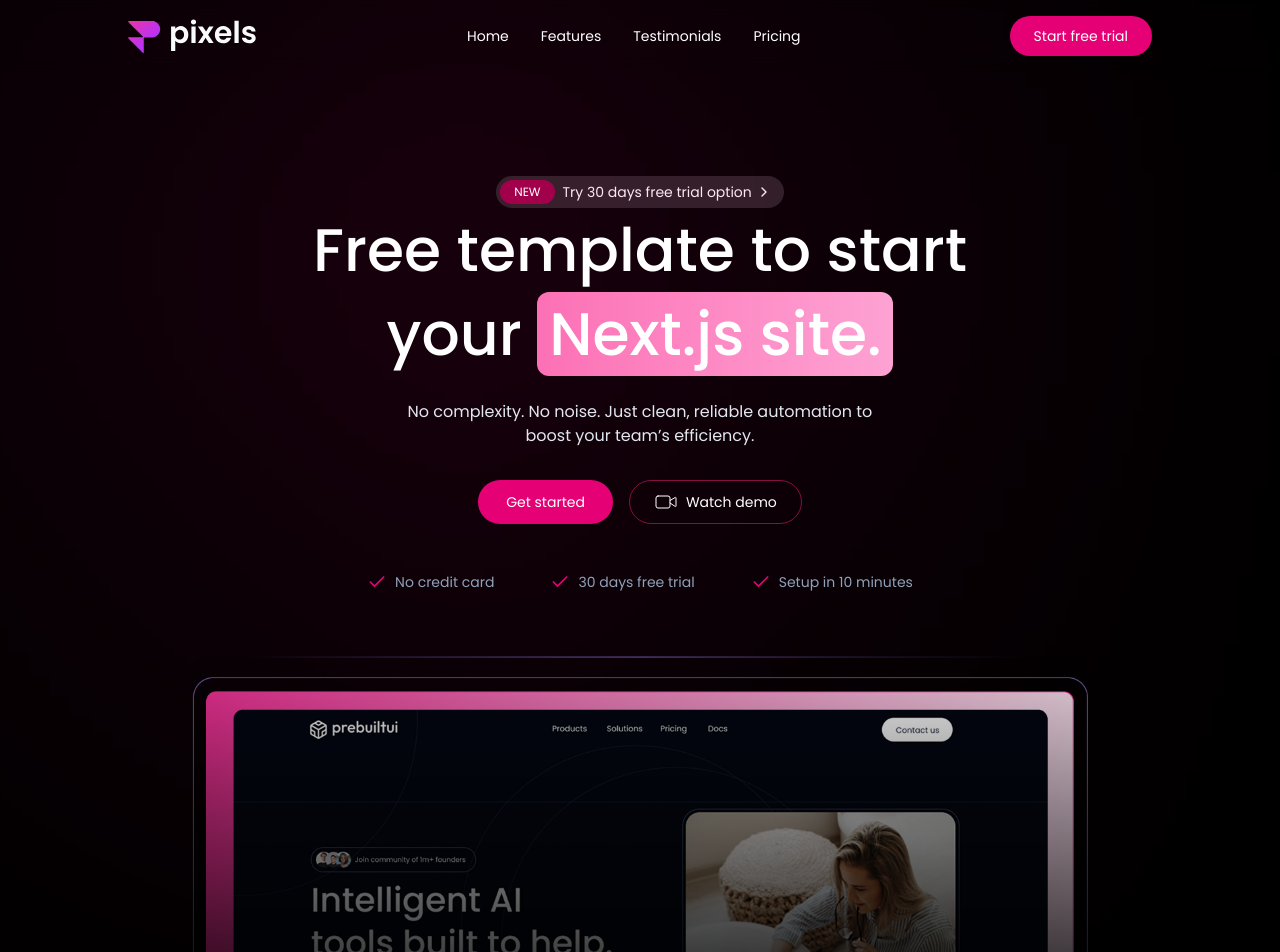
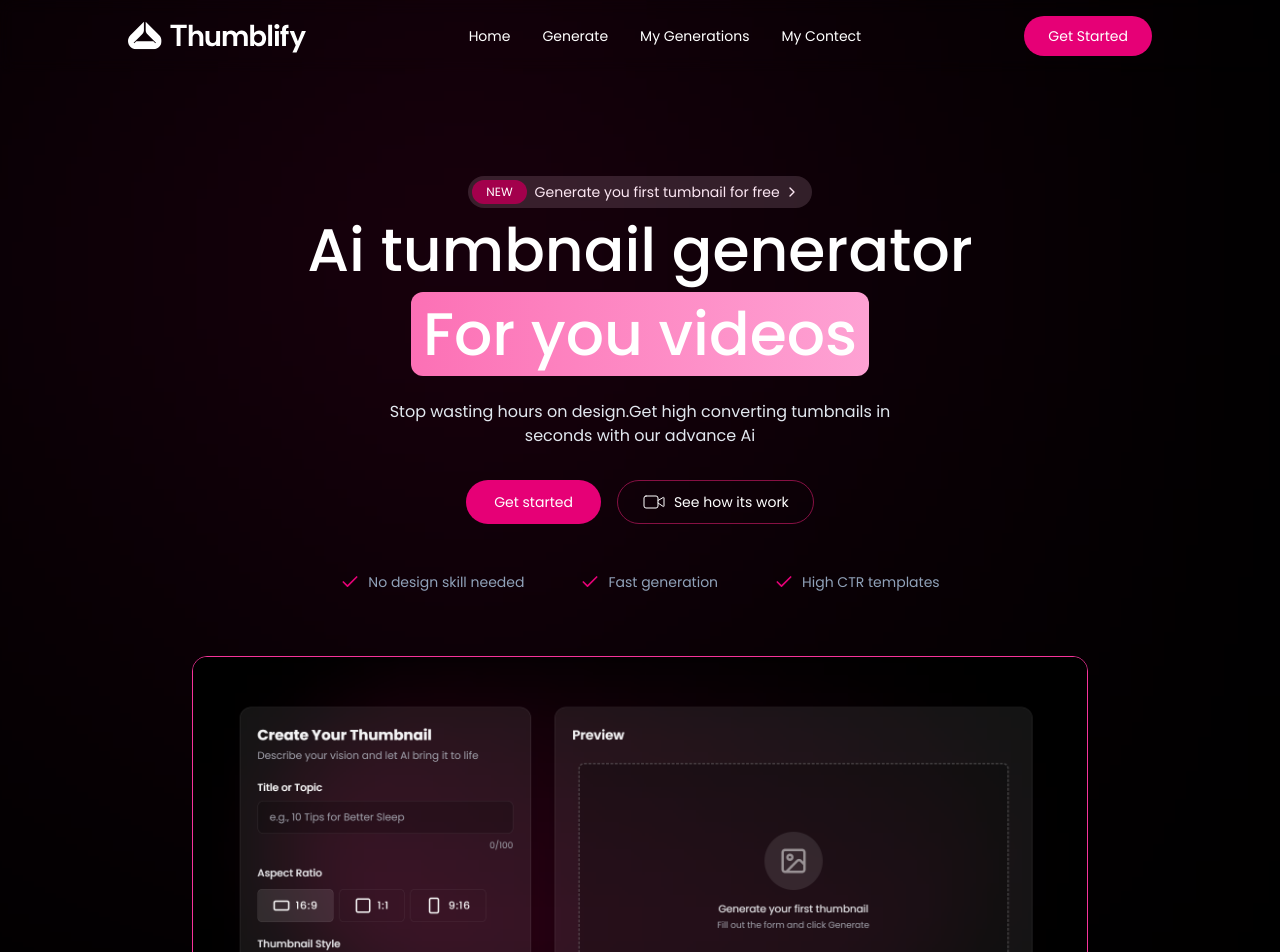
Before and after one commit to afaq-01/Ai-Tumbnail-generator-, a React (Vite) app in the folder client/: page / in a window 1280 px wide. Shown: the top 952 px of the page. Built offline with nearby package versions, Linux system fonts and the light colour scheme.

Commit message:
hero-section change

```diff
--- a/client/src/components/Navbar.tsx
+++ b/client/src/components/Navbar.tsx
@@ -3,7 +3,7 @@
 import { motion } from "motion/react";
 import { navlinks } from "../data/navlinks";
 import type { INavLink } from "../types";
-import { NavLink } from "react-router-dom";
+import { Link, NavLink } from "react-router-dom";
 
 export default function Navbar() {
     const [isOpen, setIsOpen] = useState(false);
@@ -16,20 +16,21 @@
                 viewport={{ once: true }}
                 transition={{ type: "spring", stiffness: 250, damping: 70, mass: 1 }}
             >
-                <a href="https://prebuiltui.com?utm_source=pixels">
-                    <img className="h-8.5 w-auto" src="/assets/logo.svg" alt="logo" width={130} height={34} />
-                </a>
+
+                <img className="h-8.5 w-auto" src="/logo.svg" alt="logo" width={130} height={34} />
+
 
                 <div className="hidden md:flex items-center gap-8 transition duration-500">
-                    {navlinks.map((link: INavLink) => (
-                        <NavLink key={link.name} to={link.href} className="hover:text-pink-500 transition">
-                            {link.name}
-                        </NavLink>
-                    ))}
+
+                    <Link to='/' className="hover:text-pink-500 transition">Home</Link>
+                    <Link to='/Generate' className="hover:text-pink-500 transition">Generate</Link>
+                    <Link to='/My-Generation' className="hover:text-pink-500 transition">My Generations</Link>
+                    <Link to='#' className="hover:text-pink-500 transition">My Contect</Link>
+
                 </div>
 
                 <button className="hidden md:block px-6 py-2.5 bg-pink-600 hover:bg-pink-700 active:scale-95 transition-all rounded-full">
-                    Start free trial
+                    Get Started
                 </button>
                 <button onClick={() => setIsOpen(true)} className="md:hidden">
                     <MenuIcon size={26} className="active:scale-90 transition" />
@@ -37,11 +38,14 @@
             </motion.nav>
 
             <div className={`fixed inset-0 z-100 bg-black/40 backdrop-blur flex flex-col items-center justify-center text-lg gap-8 md:hidden transition-transform duration-400 ${isOpen ? "translate-x-0" : "-translate-x-full"}`}>
-                {navlinks.map((link: INavLink) => (
-                    <NavLink key={link.name} to={link.href} onClick={() => setIsOpen(false)}>
-                        {link.name}
-                    </NavLink>
-                ))}
+                <Link onClick={() => setIsOpen(false)} to='/' className="hover:text-pink-500 transition">Home</Link>
+                <Link onClick={() => setIsOpen(false)} to='/Generate' className="hover:text-pink-500 transition">Generate</Link>
+                <Link onClick={() => setIsOpen(false)} to='/My-generation' className="hover:text-pink-500 transition">My Generations</Link>
+                <Link onClick={() => setIsOpen(false)} to='#' className="hover:text-pink-500 transition">My Contect</Link>
+                <Link onClick={() => setIsOpen(false)} to='/login' className="hover:text-pink-500 transition">Login</Link>
+
+
+
                 <button onClick={() => setIsOpen(false)} className="active:ring-3 active:ring-white aspect-square size-10 p-1 items-center justify-center bg-pink-600 hover:bg-pink-700 transition text-white rounded-md flex">
                     <XIcon />
                 </button>
--- a/client/src/components/TiltImage.tsx
+++ b/client/src/components/TiltImage.tsx
@@ -52,8 +52,8 @@
             transition={{ type: "spring", stiffness: 320, damping: 70, mass: 1 }}
         >
             <motion.div className="relative transform-3d w-full max-w-4xl" style={{ rotateX, rotateY }} >
-                <motion.img src="/assets/hero-section-showcase.png"
-                    className="w-full rounded-[15px] will-change-transform transform-[translateZ(0)]"
+                <motion.img src="/hero_img.png"
+                    className="border-1 border-pink-500 w-full rounded-[15px] will-change-transform transform-[translateZ(0)] "
                     alt="hero section showcase"
                 />
             </motion.div>
--- a/client/src/sections/FeaturesSection.tsx
+++ b/client/src/sections/FeaturesSection.tsx
@@ -8,7 +8,7 @@
 export default function FeaturesSection() {
     return (
         <div id="features" className="px-4 md:px-16 lg:px-24 xl:px-32">
-            <SectionTitle text1="Features" text2="What you get" text3="Components, patterns and pages — everything you need to ship." />
+            <SectionTitle text1="Features" text2="Why to use our generators" text3="Create stunning tumbnails that clicks, without the hassle." />
             <div className="flex flex-wrap items-center justify-center gap-6 md:gap-4 mt-16 px-6">
                 {featuresData.map((feature: IFeature, index: number) => (
                     <motion.div key={index} className={`${index === 1 ? 'p-px rounded-[13px] bg-linear-to-br from-pink-600 to-slate-800' : ''}`}
--- a/client/src/sections/HeroSection.tsx
+++ b/client/src/sections/HeroSection.tsx
@@ -5,9 +5,9 @@
 
 export default function HeroSection() {
     const specialFeatures = [
-        "No credit card",
-        "30 days free trial",
-        "Setup in 10 minutes",
+        "No design skill needed",
+        "Fast generation",
+        "High CTR templates",
     ];
 
     return (
@@ -23,7 +23,7 @@
                     NEW
                 </span>
                 <p className="flex items-center gap-1">
-                    <span>Try 30 days free trial option </span>
+                    <span>Generate you first tumbnail for free </span>
                     <ChevronRightIcon size={16} className="group-hover:translate-x-0.5 transition duration-300" />
                 </p>
             </motion.a>
@@ -33,8 +33,8 @@
                 viewport={{ once: true }}
                 transition={{ type: "spring", stiffness: 240, damping: 70, mass: 1 }}
             >
-                Free template to start your{" "}
-                <span className="move-gradient px-3 rounded-xl text-nowrap">Next.js site.</span>
+                Ai tumbnail generator{" "}
+                <span className="move-gradient px-3 rounded-xl text-nowrap">For you videos</span>
             </motion.h1>
             <motion.p className="text-base text-center text-slate-200 max-w-lg mt-6"
                 initial={{ y: 50, opacity: 0 }}
@@ -42,7 +42,7 @@
                 viewport={{ once: true }}
                 transition={{ delay: 0.2, type: "spring", stiffness: 320, damping: 70, mass: 1 }}
             >
-                No complexity. No noise. Just clean, reliable automation to boost your team’s efficiency.</motion.p>
+               Stop wasting hours on design.Get high converting tumbnails in seconds with our advance Ai </motion.p>
             <motion.div className="flex items-center gap-4 mt-8"
                 initial={{ y: 50, opacity: 0 }}
                 whileInView={{ y: 0, opacity: 1 }}
@@ -54,7 +54,7 @@
                 </button>
                 <button className="flex items-center gap-2 border border-pink-900 hover:bg-pink-950/50 transition rounded-full px-6 h-11">
                     <VideoIcon strokeWidth={1} />
-                    <span>Watch demo</span>
+                    <span>See how its work</span>
                 </button>
             </motion.div>
 
```
